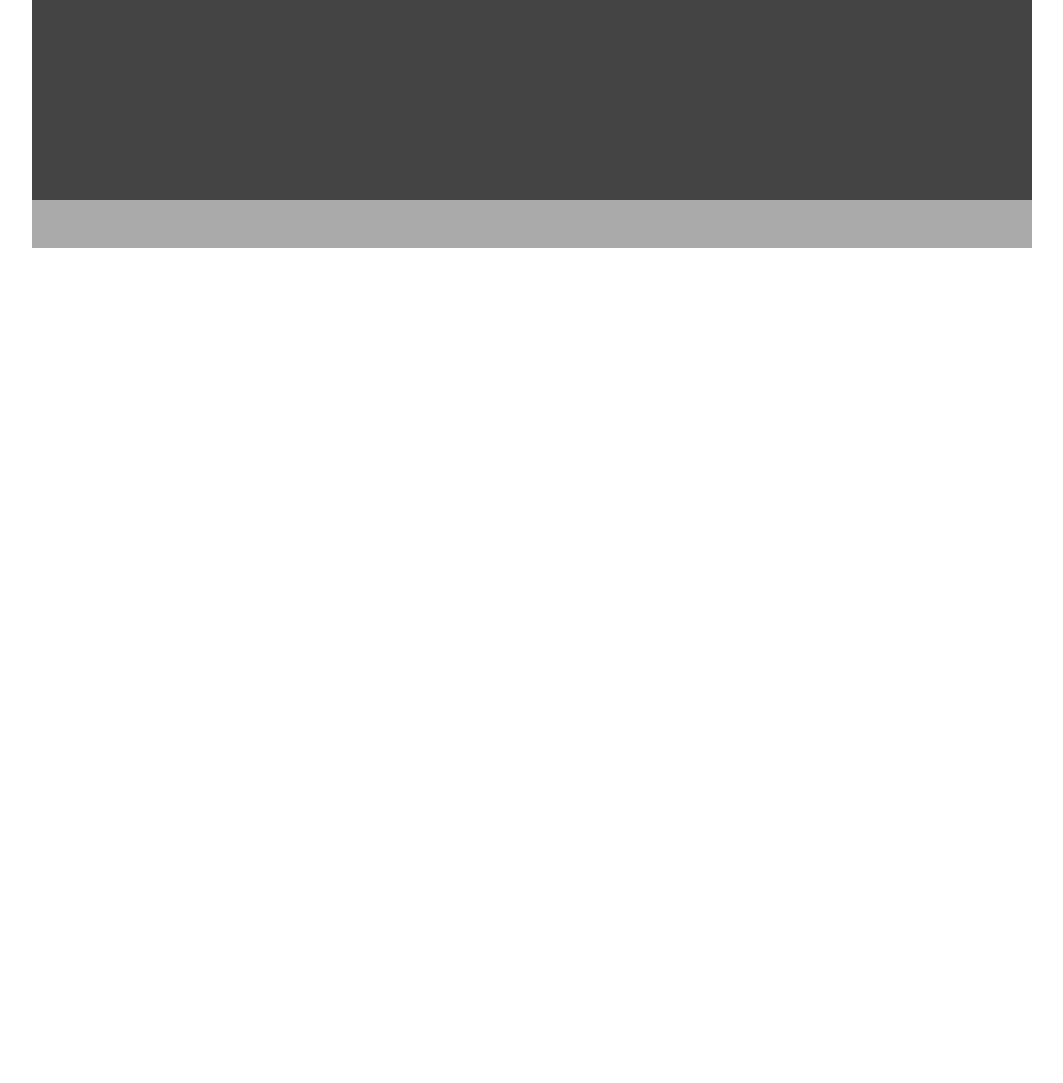
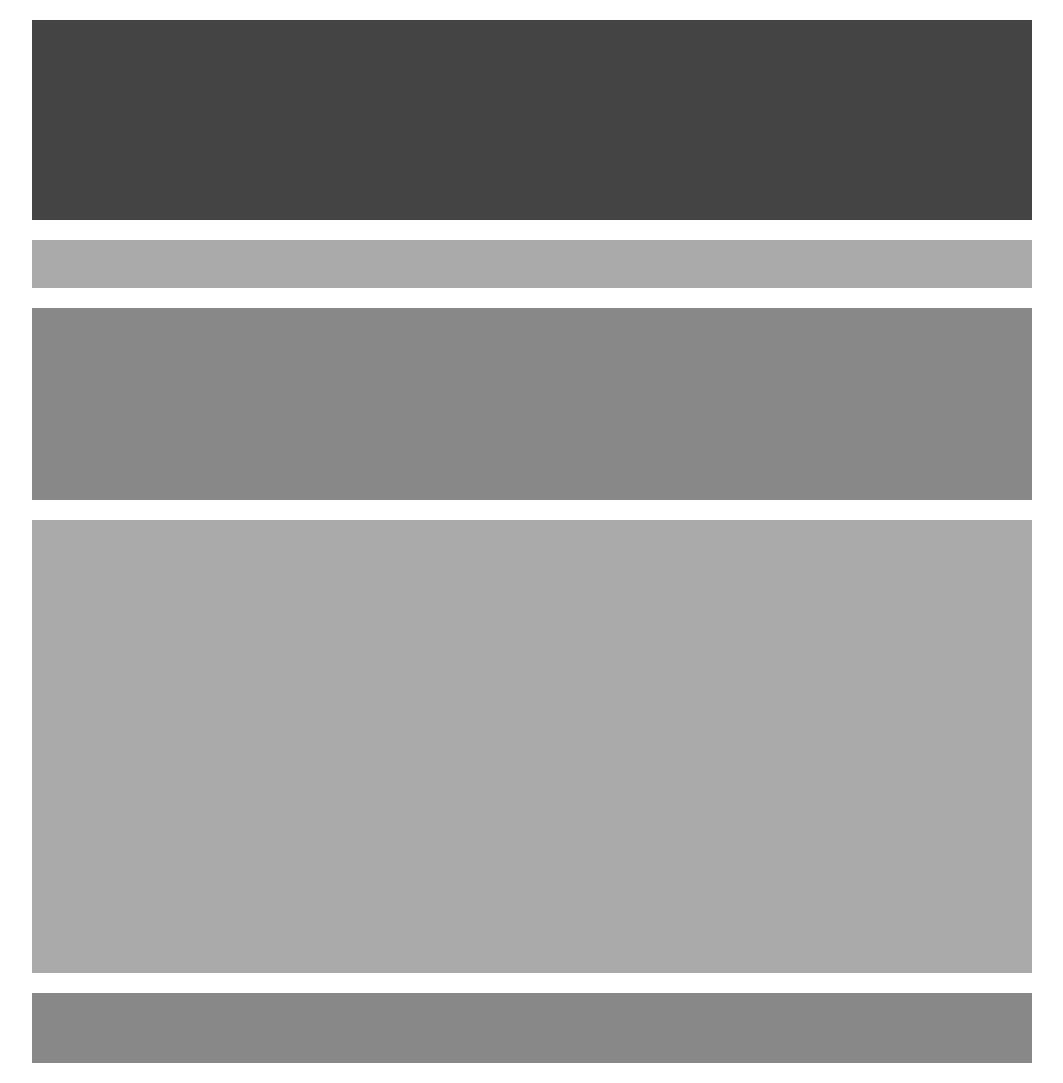
Before and after one commit to miguelangellopezlopez/CursoHTML-CSS, a plain HTML site: page CursoHTML/Curso_HTML-CSS_parte1/Propiedades_de_ubicacion.html in a window 1280 px wide. Shown: the whole page, without its empty margins (108-1171 px from the left). Before the commit the page ends 800 px from the top, so only its background shows below. Drawn offline with Linux system fonts and the light colour scheme.

Commit message:
Propiedades de ubicacion. Parte 2
Se añadieron las cajas principales

```diff
--- a/CursoHTML/Curso_HTML-CSS_parte1/Propiedades_de_ubicacion.html
+++ b/CursoHTML/Curso_HTML-CSS_parte1/Propiedades_de_ubicacion.html
@@ -5,18 +5,27 @@
     <meta name="viewport" content="width=device-width, initial-scale=1.0">
 	<title> Propiedadades de ubicación </title>
 	<style>
-		* /*Selector universal. Para formatear los valores que vienen por defecto en lashojas de estilo*/
+		* /*Selector universal. Para formatear los valores que vienen por defecto en las hojas de estilo*/
 		{
 			margin: 0px;
 			padding: 0; /*Margen interno*/
 			list-style: none;  /*Estilo de las listas*/
 		}
 
+		/*Cajas Principales*/
+
 		header
 		{
 			position: relative; /*Valor relativo: El que se utiliza en las cajas principales*/
-			margin: auto; /*Pargen automatico para centrar. La posicion relativa maneja coordenada top, lef*/
+			margin: 20px auto;/*20 px de arriba y abajo y centrado*/
+			/*margin: auto; Pargen automatico para centrar. La posicion relativa maneja coordenada top, lef*/
 				/*margin: 20px 30px; Sería 20 de altura y 30 a la izquierda*/
+
+				/*margin: top right bottom left;
+				  margin: vertical, horizontal;
+				  margin: valor; --> Este valor se aplica a los 4 margenes
+				  margin: 0 0 0 valor_izquierdo; --> Dando un solo margen*/
+
 			width: 1000px;
 			height: 200px;
 			background: #444;
@@ -25,12 +34,39 @@
 		nav
 		{
 			position: relative; /*Valor relativo: El que se utiliza en las cajas principales*/
-			margin: auto; /*Pargen automatico para centrar. La posicion relativa maneja coordenada top, lef*/
-				/*margin: 20px 30px; Sería 20 de altura y 30 a la izquierda*/
+			margin: auto;
 			width: 1000px;
 			height: 48px;
 			background: #AAA;
 		}
+
+		#top
+		{
+			position: relative; /*Valor relativo: El que se utiliza en las cajas principales*/
+			margin: 20px auto;
+			width: 1000px;
+			height: 192px;
+			background: #888;
+		}
+
+		section
+		{
+			position: relative; /*Valor relativo: El que se utiliza en las cajas principales*/
+			margin: auto;
+			width: 1000px;
+			height: 453px;
+			background: #AAA;
+		}
+
+		footer
+		{
+			position: relative; /*Valor relativo: El que se utiliza en las cajas principales*/
+			margin: 20px auto;
+			width: 1000px;
+			height: 70px;
+			background: #888;
+		}
+
 
 	</style>
 </head>
```
